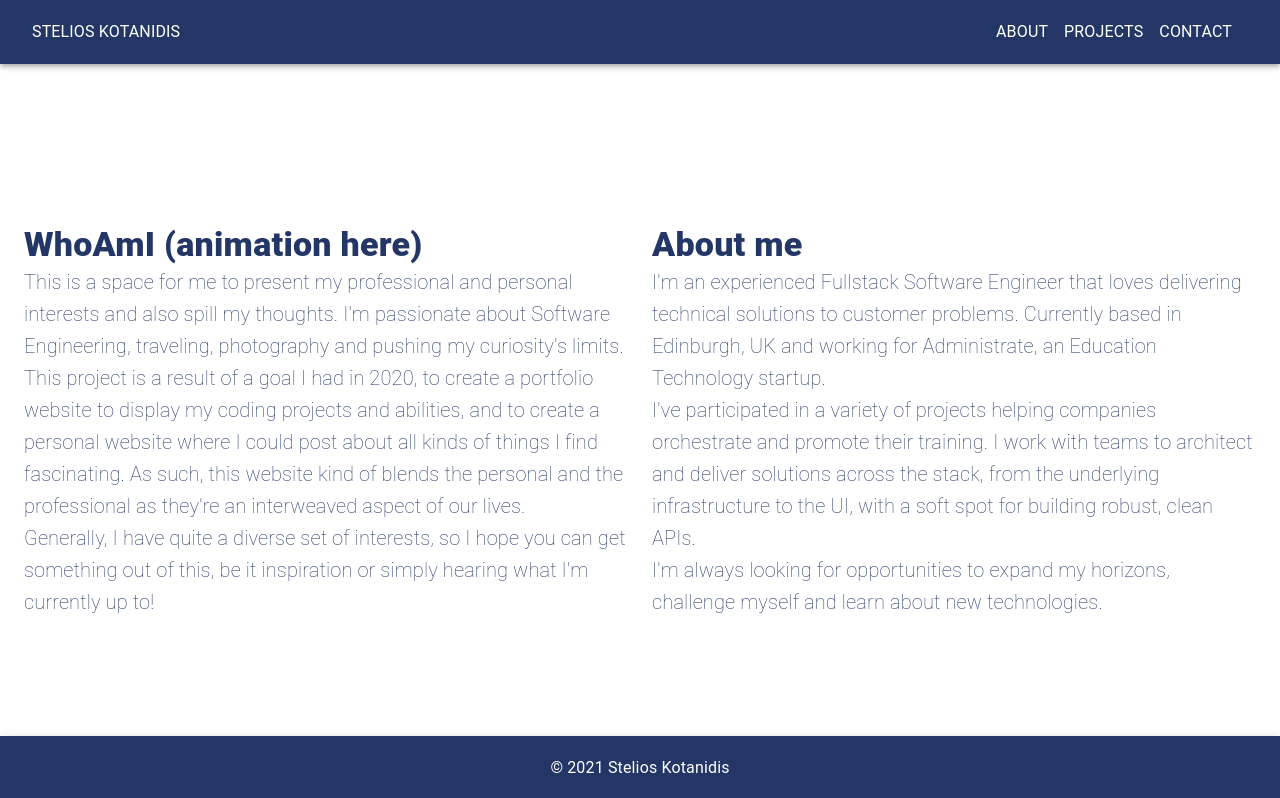
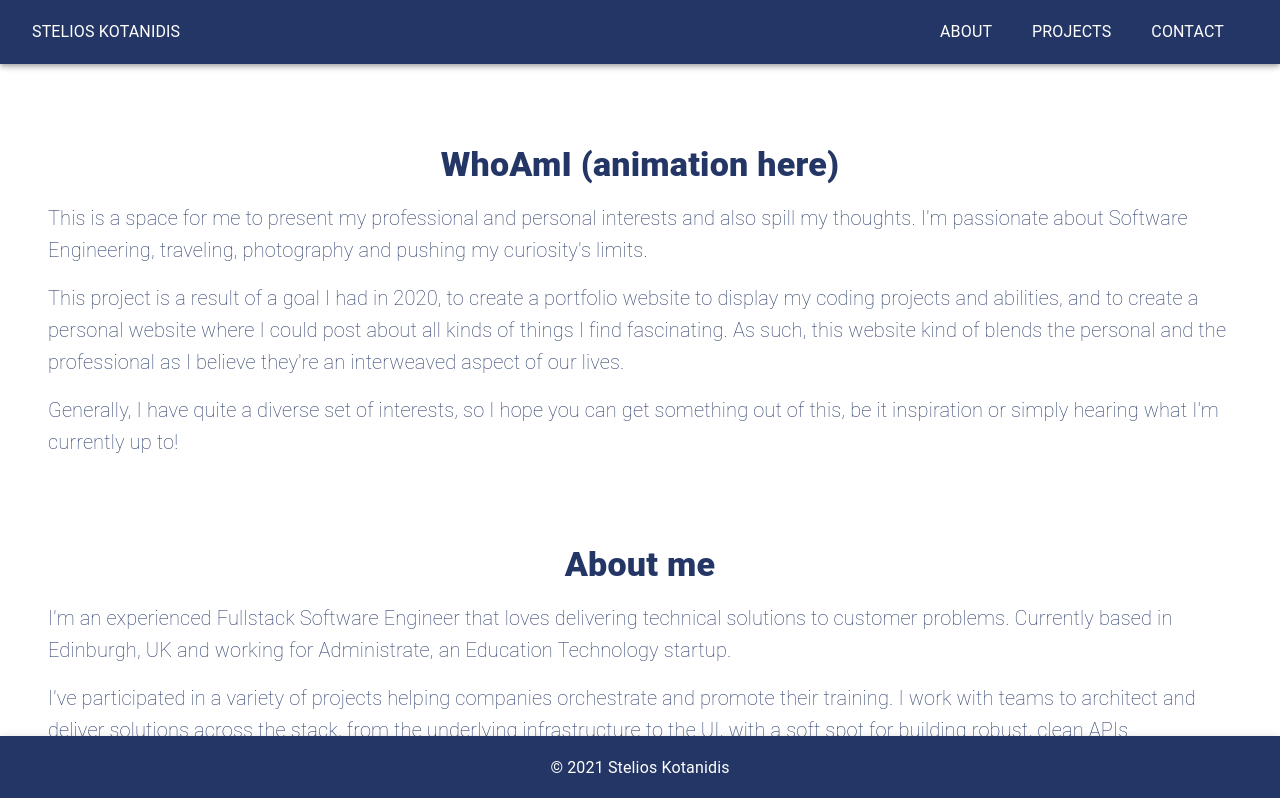
Before and after one commit to devkot/stelioskot.dev, a React (Create React App) app: page / in a window 1280 px wide. Shown: the top 798 px of the page. Built offline with nearby package versions, Linux system fonts and the light colour scheme.

Commit message:
Change intro section layout

```diff
--- a/src/components/Header.tsx
+++ b/src/components/Header.tsx
@@ -13,9 +13,11 @@ const useStyles = makeStyles((theme: Theme) => ({
   root: {
     flexGrow: 1,
   },
-  menuButtons: {
-    marginRight: theme.spacing(2),
+  menuButtonBox: {
     marginLeft: "auto",
+  },
+  menuButton: {
+    marginRight: theme.spacing(3),
   },
 }));
 
@@ -47,17 +49,23 @@ const Header = () => {
         <Button color="inherit" onClick={handleSectionClick(Sections.Top)}>
           <Typography>Stelios Kotanidis</Typography>
         </Button>
-        <Box className={classes.menuButtons}>
-          <Button color="inherit" onClick={handleSectionClick(Sections.About)}>
+        <Box className={classes.menuButtonBox}>
+          <Button
+            className={classes.menuButton}
+            color="inherit"
+            onClick={handleSectionClick(Sections.About)}
+          >
             <Typography>About</Typography>
           </Button>
           <Button
+            className={classes.menuButton}
             color="inherit"
             onClick={handleSectionClick(Sections.Projects)}
           >
             <Typography>Projects</Typography>
           </Button>
           <Button
+            className={classes.menuButton}
             color="inherit"
             onClick={handleSectionClick(Sections.ContactMe)}
           >
--- a/src/components/Intro.tsx
+++ b/src/components/Intro.tsx
@@ -1,21 +1,27 @@
 import React from "react";
 
-import { Typography, Box, Paper, Grid } from "@material-ui/core";
+import { Typography, Box, Container } from "@material-ui/core";
 import { makeStyles, Theme } from "@material-ui/core/styles";
 
 const useStyles = makeStyles((theme: Theme) => ({
   homeContainer: {
     paddingTop: theme.spacing(10),
+    height: "50vh", // TODO - Change this
   },
   homeTitle: {
     fontWeight: 800,
-    "text-align": "left",
+    textAlign: "center",
     color: theme.palette.primary.main,
+    paddingBottom: theme.spacing(2),
   },
   homeContent: {
     fontWeight: 100,
-    "text-align": "left",
+    textAlign: "center",
     color: theme.palette.primary.main,
+  },
+  boxText: {
+    textAlign: "left",
+    paddingBottom: theme.spacing(2),
   },
 }));
 
@@ -23,59 +29,57 @@ const Intro: React.FunctionComponent = () => {
   const classes = useStyles();
 
   return (
-    <Box className={classes.homeContainer} id="page-top">
-      <Paper elevation={0}>
-        <Typography variant="h4" className={classes.homeTitle}>
-          <Grid container spacing={3}>
-            <Grid container item xs={12} sm={6}>
-              <Grid item>WhoAmI (animation here)</Grid>
+    <Box>
+      <Container className={classes.homeContainer} maxWidth="lg" id="page-top">
+        <Typography variant="h4">
+          <Box className={classes.homeTitle}>WhoAmI (animation here)</Box>
+        </Typography>
         <Typography variant="h6" className={classes.homeContent}>
-                <Grid item>
+          <Box className={classes.boxText}>
             This is a space for me to present my professional and personal
-                  interests and also spill my thoughts. I'm passionate about
-                  Software Engineering, traveling, photography and pushing my
-                  curiosity's limits.
-                </Grid>
-                <Grid item>
+            interests and also spill my thoughts. I'm passionate about Software
+            Engineering, traveling, photography and pushing my curiosity's
+            limits.
+          </Box>
+          <Box className={classes.boxText}>
             This project is a result of a goal I had in 2020, to create a
-                  portfolio website to display my coding projects and abilities,
-                  and to create a personal website where I could post about all
-                  kinds of things I find fascinating. As such, this website kind
-                  of blends the personal and the professional as they're an
-                  interweaved aspect of our lives.
-                  <Grid item>
-                    Generally, I have quite a diverse set of interests, so I
-                    hope you can get something out of this, be it inspiration or
-                    simply hearing what I'm currently up to!
-                  </Grid>
-                </Grid>
+            portfolio website to display my coding projects and abilities, and
+            to create a personal website where I could post about all kinds of
+            things I find fascinating. As such, this website kind of blends the
+            personal and the professional as I believe they're an interweaved
+            aspect of our lives.
+          </Box>
+          <Box className={classes.boxText}>
+            Generally, I have quite a diverse set of interests, so I hope you
+            can get something out of this, be it inspiration or simply hearing
+            what I'm currently up to!
+          </Box>
         </Typography>
-            </Grid>
-            <Grid container item xs={12} sm={6}>
-              <Grid item>About me</Grid>
+      </Container>
+      <Container className={classes.homeContainer} maxWidth="lg" id="page-top">
+        <Typography variant="h4">
+          <Box className={classes.homeTitle}>About me</Box>
+        </Typography>
         <Typography variant="h6" className={classes.homeContent}>
-                <Grid item>
-                  I'm an experienced Fullstack Software Engineer that loves
-                  delivering technical solutions to customer problems. Currently
-                  based in Edinburgh, UK and working for Administrate, an
-                  Education Technology startup.
-                </Grid>
-                <Grid item>
+          <Box className={classes.boxText}>
+            I'm an experienced Fullstack Software Engineer that loves delivering
+            technical solutions to customer problems. Currently based in
+            Edinburgh, UK and working for Administrate, an Education Technology
+            startup.
+          </Box>
+          <Box className={classes.boxText}>
             I've participated in a variety of projects helping companies
             orchestrate and promote their training. I work with teams to
             architect and deliver solutions across the stack, from the
-                  underlying infrastructure to the UI, with a soft spot for
-                  building robust, clean APIs.
-                </Grid>
-                <Grid item>
+            underlying infrastructure to the UI, with a soft spot for building
+            robust, clean APIs.
+          </Box>
+          <Box className={classes.boxText}>
             I'm always looking for opportunities to expand my horizons,
             challenge myself and learn about new technologies.
-                </Grid>
+          </Box>
         </Typography>
-            </Grid>
-          </Grid>
-        </Typography>
-      </Paper>
+      </Container>
     </Box>
   );
 };
--- a/src/pages/Home.tsx
+++ b/src/pages/Home.tsx
@@ -1,29 +1,18 @@
 import React from "react";
 
 import { Container } from "@material-ui/core";
-import { makeStyles, Theme } from "@material-ui/core/styles";
 import Projects from "../components/Projects";
 import Intro from "../components/Intro";
 import ContactMe from "../components/ContactMe";
 import Interests from "../components/Interests";
 
-const useStyles = makeStyles((theme: Theme) => ({
-  homeContainer: {
-    paddingTop: theme.spacing(10),
-  },
-}));
-
-const Home: React.FunctionComponent = () => {
-  const classes = useStyles();
-
-  return (
-    <Container maxWidth="lg" className={classes.homeContainer}>
+const Home: React.FunctionComponent = () => (
+  <Container maxWidth="lg" disableGutters={false}>
     <Intro />
     <Projects />
     <Interests />
     <ContactMe />
   </Container>
 );
-};
 
 export default Home;
```
Lines whose indentation alone changed are shown as unchanged.
